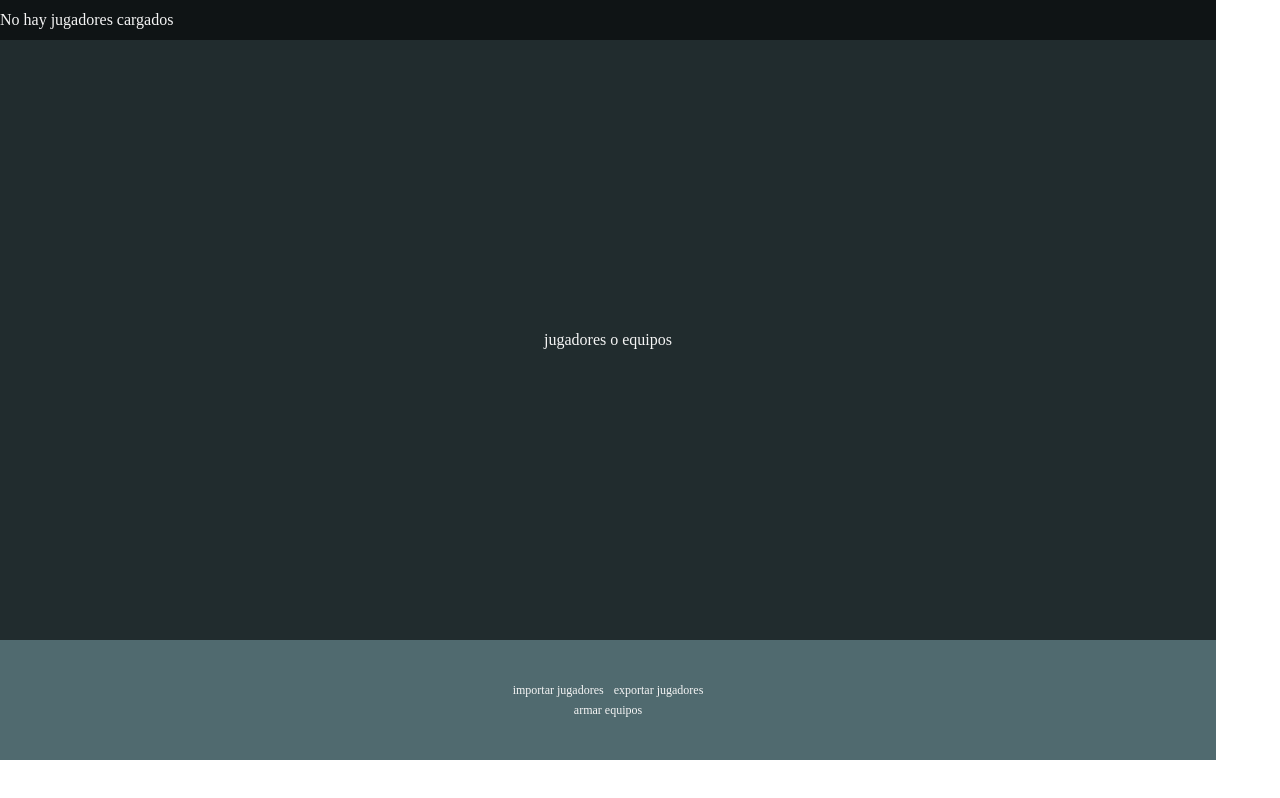
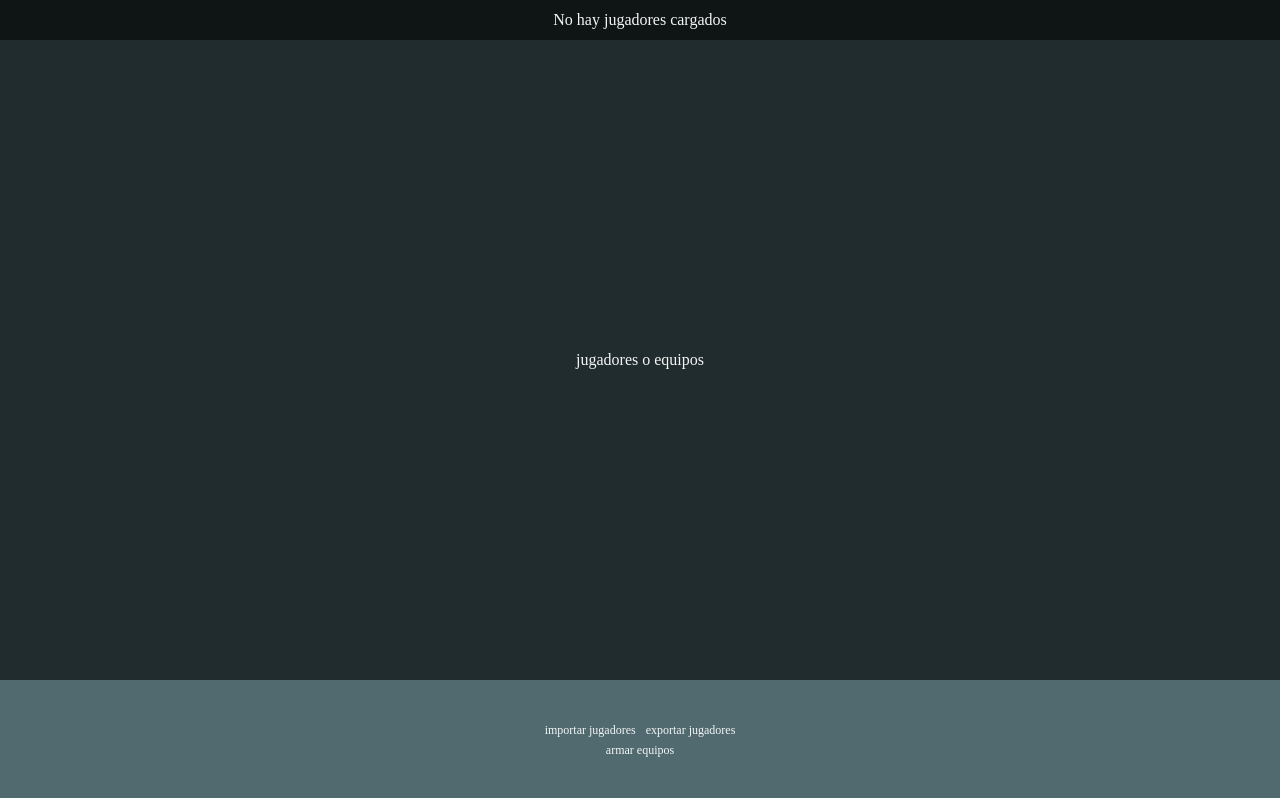
Before and after one commit to bragonip/teams-builder, a React (Vite) app: page / in a window 1280 px wide. Built offline with nearby package versions, Linux system fonts and the light colour scheme.

Commit message:
mejor css2

```diff
--- a/src/App.css
+++ b/src/App.css
@@ -5,17 +5,16 @@
 }
 
 html, body {
-    width: 95vw;
-    height: 95vh;
+    width: 100%;
+    height: 100%;
     overflow: hidden;
     font-size: 18px;
-    align-items: center;
 }
 
 .app {
     display: flex;
     flex-direction: column;
-    height: 95vh;
+    height: 100vh;
     text-align: center;
     background-color: #212f3d;
 }
@@ -26,12 +25,13 @@ html, body {
     height: 5vh;
     display: flex;
     align-items: center;
+    justify-content: center;
     font-size: 2vh;
 }
 
 .content {
     color: whitesmoke;
-    height: 75vh;
+    height: 80vh;
     display: flex;
     align-items: center;
     justify-content: center;
```
